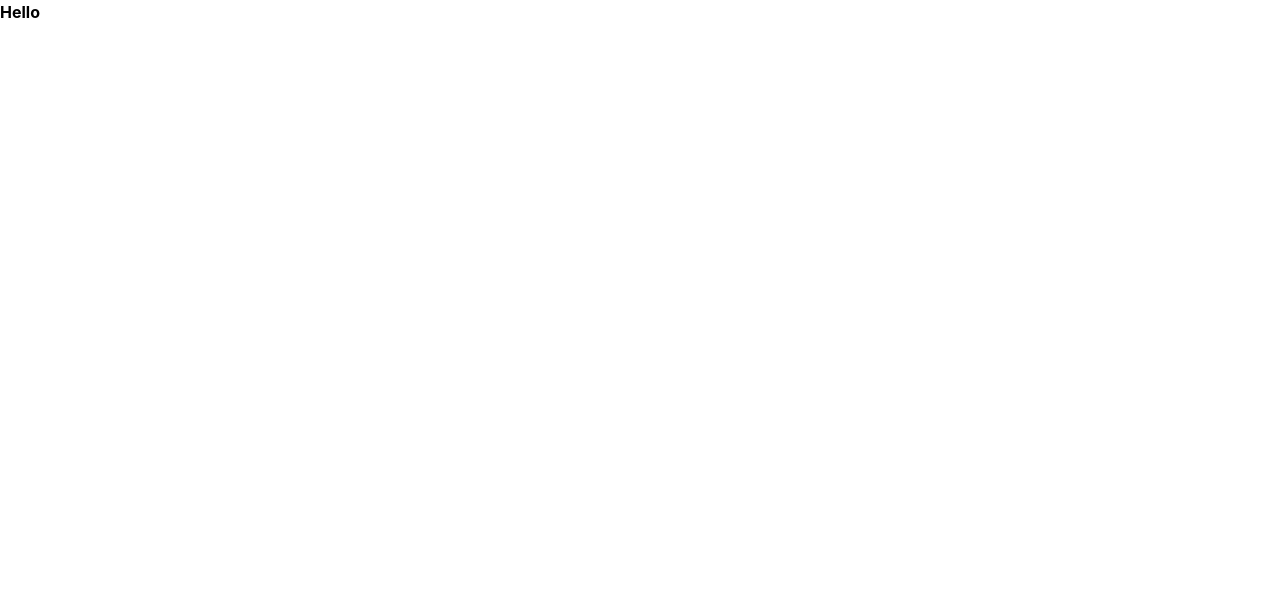
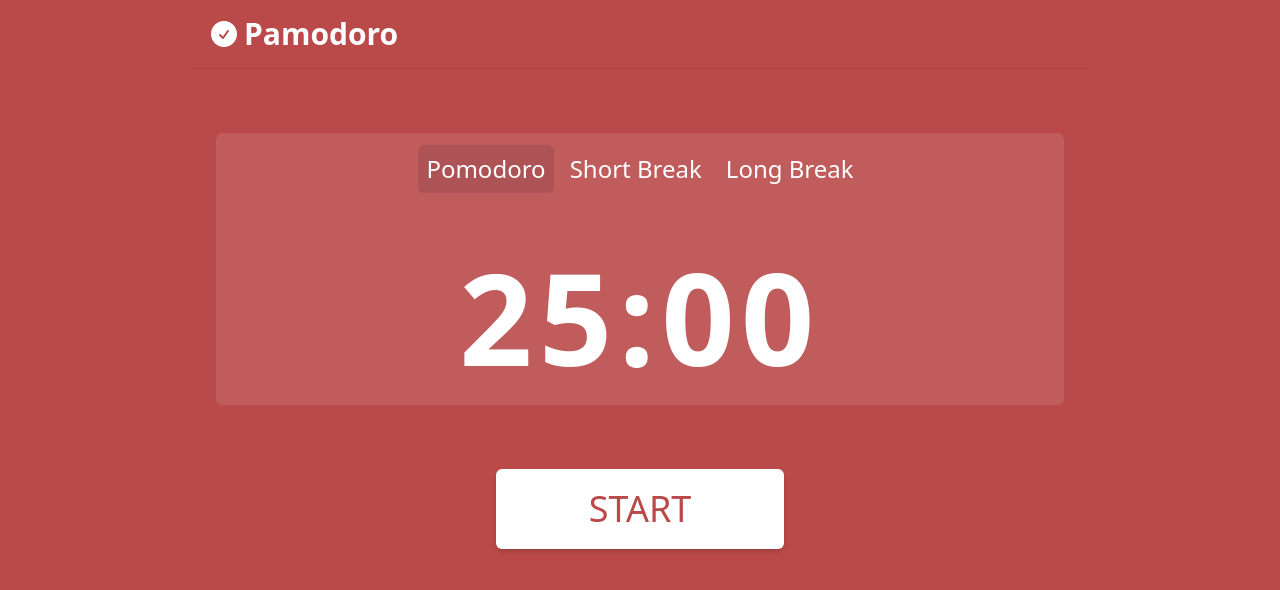
Before and after one commit to quang08/Pomodoro, a React (Create React App) app: page / in a window 1280 px wide. Shown: the top 590 px of the page. Built offline with nearby package versions, Linux system fonts and the light colour scheme.

Commit message:
add timer and navbar components

```diff
--- a/src/App.js
+++ b/src/App.js
@@ -1,8 +1,14 @@
+import NavBar from "./components/NavBar";
+import Timer from "./components/Timer";
+
 function App() {
   return (
-    <div className="font-bold">
-      <h1>Hello</h1>
-    </div>
+    <main className="flex h-screen justify-center bg-pomodoro text-white">
+      <div className="h-full w-full md:max-w-4xl flex-col space-y-10">
+        <NavBar />
+        <Timer/>
+      </div>
+    </main>
   );
 }
 
--- /dev/null
+++ b/src/components/NavBar.jsx
@@ -0,0 +1,25 @@
+import React from 'react'
+
+function NavBar() {
+  return (
+    <nav className="border-b border-slate-950/10 p-4 text-3xl font-bold flex justify-between items-center">
+      <div className="flex justify-center items-center gap-1">
+        <svg
+          xmlns="http://www.w3.org/2000/svg"
+          viewBox="0 0 24 24"
+          fill="currentColor"
+          class="w-8 h-8"
+        >
+          <path
+            fill-rule="evenodd"
+            d="M2.25 12c0-5.385 4.365-9.75 9.75-9.75s9.75 4.365 9.75 9.75-4.365 9.75-9.75 9.75S2.25 17.385 2.25 12zm13.36-1.814a.75.75 0 10-1.22-.872l-3.236 4.53L9.53 12.22a.75.75 0 00-1.06 1.06l2.25 2.25a.75.75 0 001.14-.094l3.75-5.25z"
+            clip-rule="evenodd"
+          />
+        </svg>
+        Pamodoro
+      </div>
+    </nav>
+  );
+}
+
+export default NavBar
--- /dev/null
+++ b/src/components/Timer.jsx
@@ -0,0 +1,29 @@
+import React from 'react'
+
+function Timer() {
+  return (
+    <div className="w-full h-2/5 p-6">
+      <div className="bg-slate-50/10 rounded-md h-full w-full flex-col justify-center items-center space-y-10 text-center">
+        <div className="text-white w-full flex justify-center p-3 gap-2 cursor-pointer">
+          <p className="bg-slate-950/10 font-medium text-2xl p-2 flex items-center rounded-md">
+            Pomodoro
+          </p>
+          <p className="p-2 flex items-center text-2xl rounded-md">
+            Short Break
+          </p>
+          <p className="p-2 flex items-center text-2xl rounded-md">
+            Long Break
+          </p>
+        </div>
+        <div className="text-9xl font-bold tracking-wider p-2">25:00</div>
+
+        <div></div>
+        <button className="text-4xl text-pomodoro bg-white w-72 h-20 rounded-md shadow-md cursor-pointer hover:-translate-y-1 transition duration-300">
+          START
+        </button>
+      </div>
+    </div>
+  );
+}
+
+export default Timer
--- a/src/index.css
+++ b/src/index.css
@@ -1,16 +1,3 @@
 @tailwind base;
 @tailwind components;
 @tailwind utilities;
-body {
-  margin: 0;
-  font-family: -apple-system, BlinkMacSystemFont, 'Segoe UI', 'Roboto', 'Oxygen',
-    'Ubuntu', 'Cantarell', 'Fira Sans', 'Droid Sans', 'Helvetica Neue',
-    sans-serif;
-  -webkit-font-smoothing: antialiased;
-  -moz-osx-font-smoothing: grayscale;
-}
-
-code {
-  font-family: source-code-pro, Menlo, Monaco, Consolas, 'Courier New',
-    monospace;
-}
--- a/tailwind.config.js
+++ b/tailwind.config.js
@@ -2,6 +2,17 @@
 module.exports = {
   content: ["./src/**/*.{js,jsx,ts,tsx}"],
   theme: {
+    colors: {
+      black: "#000000",
+      white: "#ffffff",
+      pomodoro: "#BA4949",
+      shortbreak: "#38858A",
+      longbreak: "#397097",
+      slate: {
+        50: "#f8fafc",
+        950: "#020617",
+      },
+    },
     extend: {},
   },
   plugins: [],
```
